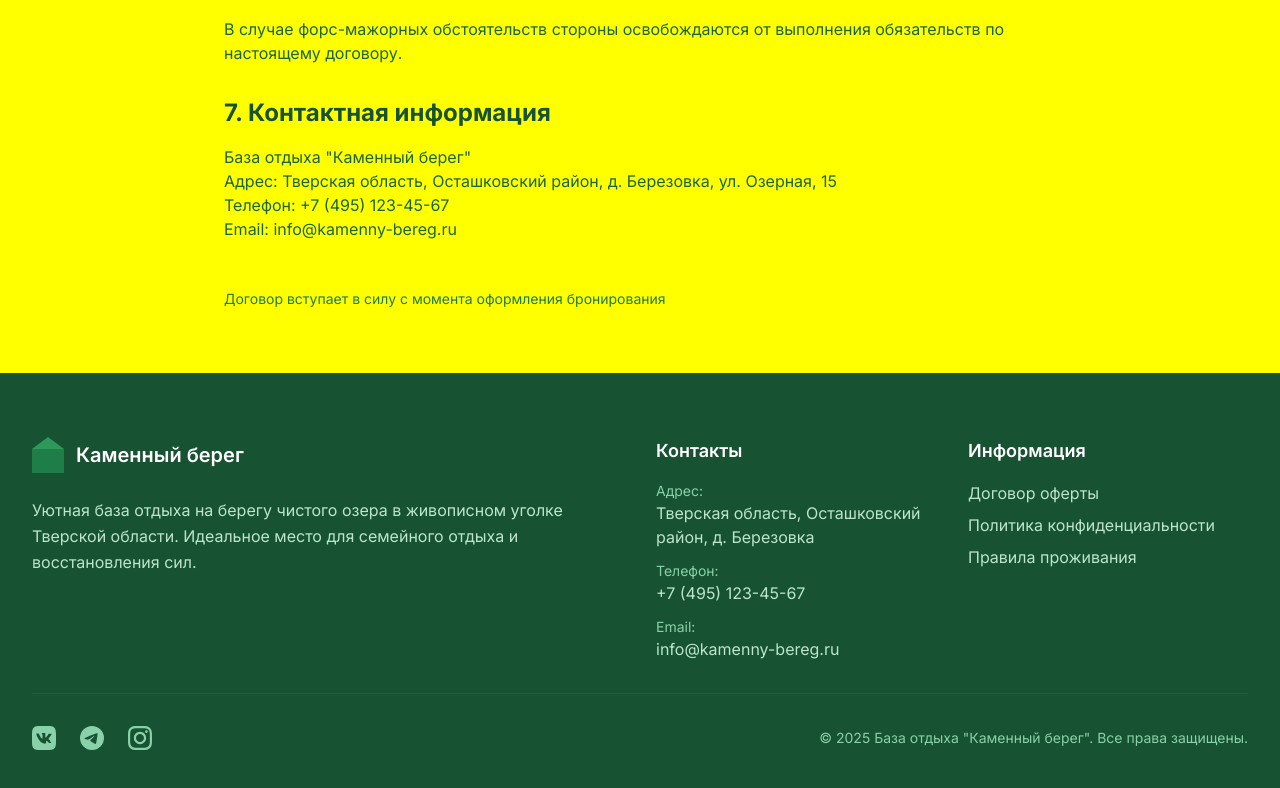
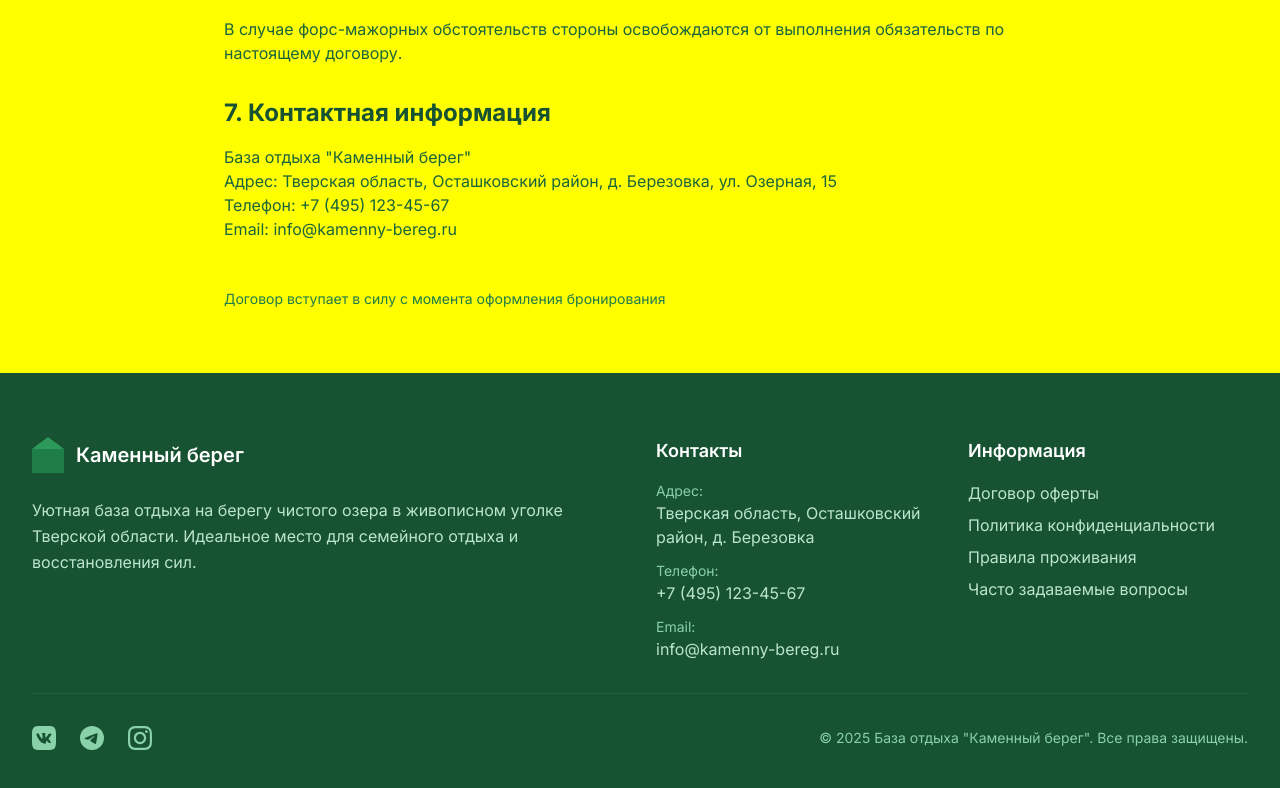
Before and after one commit to k-belousov/elovoe-kamen-bereg, a React (Vite) app: page /terms in a window 1280 px wide. Shown: the part 1163-1951 px from the top of the page. Built offline with nearby package versions, Linux system fonts and the light colour scheme.

Commit message:
Reverted to commit 6face11c30043c79f0d6548be7e853040e65d19c

```diff
--- a/src/components/Footer.tsx
+++ b/src/components/Footer.tsx
@@ -67,7 +67,7 @@ const Footer = () => {
                   </button>
                 </li>
                 <li>Правила проживания</li>
-
+                <li>Часто задаваемые вопросы</li>
               </ul>
             </div>
           </div>
```
